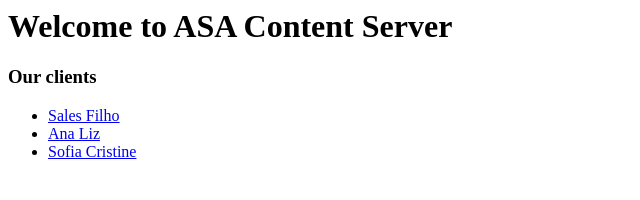
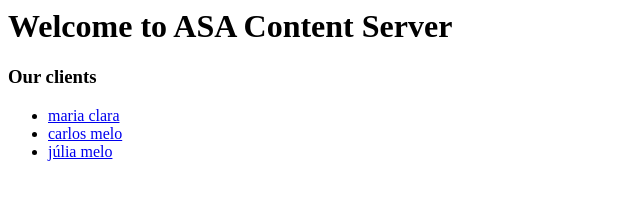
Before and after one commit to MeloAnaa/proxyasa, a plain HTML site: page asa-server/index.html in a window 1280 px wide. Shown: the full height of the page, 0-640 px from the left. Drawn offline with Linux system fonts and the light colour scheme.

Commit message:
Update index.html

```diff
--- a/asa-server/index.html
+++ b/asa-server/index.html
@@ -11,13 +11,13 @@
         </h3>
         <ul>
             <li>
-                <a href="sales.asa.br"> Sales Filho</a>
+                <a href="maria.asa.br"> maria clara</a>
             </li>
             <li>
-                <a href="liz.asa.br"> Ana Liz</a>
+                <a href="carlos.asa.br"> carlos melo</a>
             </li>
             <li>
-                <a href="sofia.asa.br"> Sofia Cristine</a>
+                <a href="ju.asa.br"> júlia melo</a>
             </li>
           </ul>
     </body>
```
